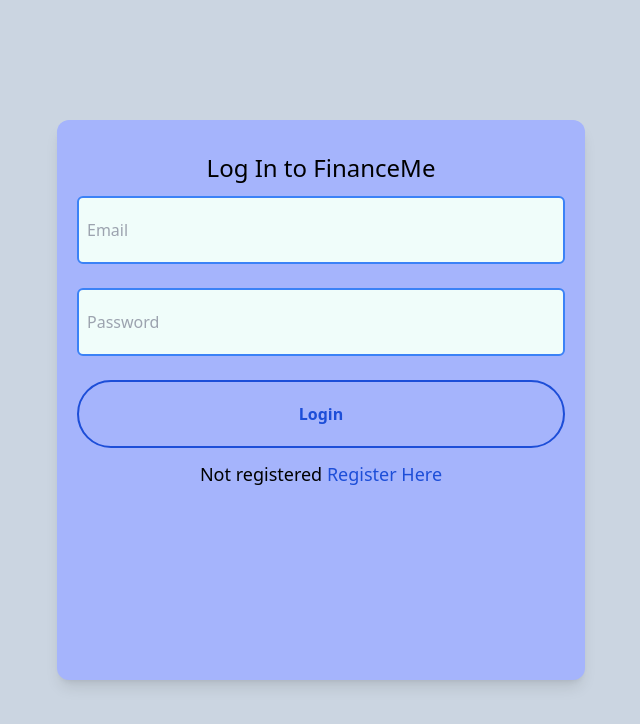
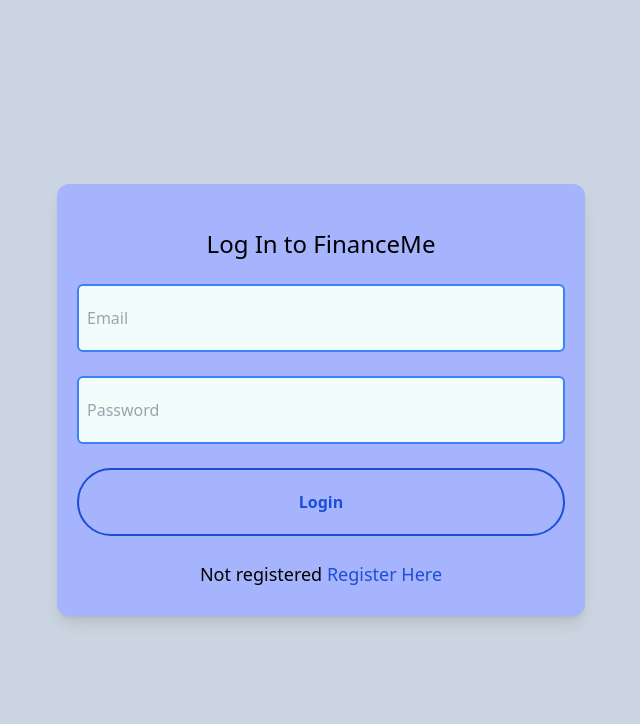
Before and after one commit to Akku-Rawat/FinanceMeFrontend, a React (Vite) app: page / in a window 1280 px wide. Shown: the top 724 px of the page, without its empty margins (319-959 px from the left). Built offline with nearby package versions, Linux system fonts and the light colour scheme.

Commit message:
Update Login.jsx

```diff
--- a/src/pages/login/Login.jsx
+++ b/src/pages/login/Login.jsx
@@ -41,10 +41,10 @@ function Login({ setUser}) {
 
   return (
     <div className=" bg-slate-300 h-screen  flex justify-center items-center">
-      <div className="sm:h-[22rem] w-[23rem] md:h-[35rem] md:w-[33rem] py-3 mt-3 lg:mt-0 bg-indigo-300 rounded-xl transform transition-all hover:-translate-y-0.5 duration-300 shadow-lg hover:shadow-xl z-1">
+      <div className="sm:h-[22rem] w-[23rem] md:h-[35rem] md:w-[33rem] lg:h-[27rem] py-3 mt-3 lg:mt-0 bg-indigo-300 rounded-xl transform transition-all hover:-translate-y-0.5 duration-300 shadow-lg hover:shadow-xl z-1">
         <form onSubmit={handleSubmit(onSubmit)}>
           <div className="flex flex-col m-5">
-            <div className="text-center text-2xl">Log In to FinanceMe</div>
+            <div className="text-center text-2xl my-3">Log In to FinanceMe</div>
             <input
               className="border-2 border-blue-500 my-2 sm:my-3 md:py-5 py-3 px-2 bg-teal-50 rounded-md"
               name="email"
@@ -66,7 +66,7 @@ function Login({ setUser}) {
               Login
             </button>
 
-            <div className="text-center text-lg">
+            <div className="text-center text-lg my-3">
               Not registered{" "}
               <NavLink className=" text-blue-700 " to="/register">
                 Register Here
```
